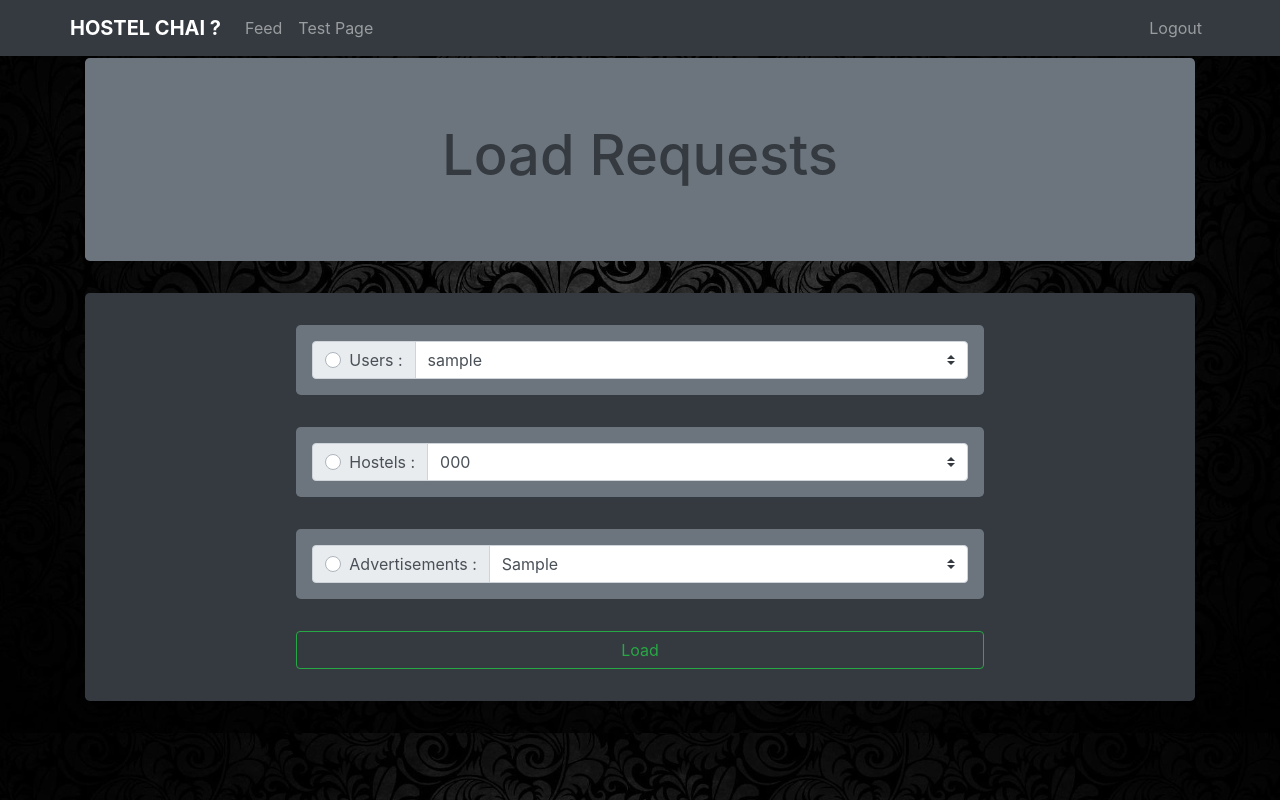
After one commit to hmimusc/HostelChai, a Django app: template templates/main_app/requests_loader_page.html in a window 1280 px wide. The commit adds this page. Run offline with Django 3.2, Linux system fonts and the light colour scheme; tables that the repository leaves empty hold one stand-in row (values such as "Sample post"); the template is opened without the code that fills it: values that come from a table or form of the project are taken from there, most other values are stand-ins (such as "Sample title", 1, 10 or a date in 2020); parts of the project's set-up code (start-up, migrations or seed data) failed here and were passed over; some libraries are stand-ins or nearby versions.

Commit message:
HM Imu SC

```diff
--- a/main_app/urls.py
+++ b/main_app/urls.py
@@ -1,4 +1,6 @@
 from django.urls import path
+from django.conf import settings
+from django.conf.urls.static import static
 from . import views
 
 app_name = 'main_app'
@@ -7,6 +9,7 @@ urlpatterns = [
     path('', views.landing_page, name='landing_page'),
     path('setup_admin_page/', views.setup_admin_page, name='setup_admin_page'),
     path('setup_admin/', views.setup_admin, name='setup_admin'),
+    path('requests_loader_page/', views.requests_loader_page, name='requests_loader_page'),
     path('admin_hostel_loader_page/', views.admin_hostel_loader_page, name='admin_hostel_loader_page'),
     path('login_page/', views.login_page, name='login_page'),
     path('login/', views.login, name='login'),
@@ -19,3 +22,4 @@ urlpatterns = [
     path('add_hostel/', views.add_hostel, name='add_hostel'),
     path('test_page/', views.test_page, name='test_page'),
 ]
+# + static(settings.MEDIA_URL, document_root=settings.MEDIA_ROOT)
--- a/statics/main_app/css/page_template.css
+++ b/statics/main_app/css/page_template.css
@@ -7,6 +7,16 @@
     padding-bottom: 16px;
 }
 
+.jumbotron_suffix_unified{
+    padding-top: 32px;
+    padding-bottom: 32px;
+}
+
+.jumbotron_suffix_inner{
+    padding: 16px;
+    padding-bottom: 16px;
+}
+
 /*.bg_custom{*/
 /*    background-color: #001a3e;*/
 /*    color: #ffffff;*/
--- /dev/null
+++ b/statics/main_app/js/requests_loader_page.js
@@ -0,0 +1,7 @@
+radio = document.getElementsByName('customRadio');
+
+for (let i=0; i<radio.length; i++){
+    radio[i].addEventListener('change', function () {
+        console.log(radio[i].value)
+    });
+}
--- a/templates/main_app/admin_hostel_loader_page.html
+++ b/templates/main_app/admin_hostel_loader_page.html
@@ -16,7 +16,5 @@
     {% endblock %}
 
     {% block main_block %}
-        <div class="jumbotron bg-secondary text-dark">
-            <h1 class="text-center header">Load Hostel</h1>
-        </div>
+
     {% endblock %}
--- a/templates/main_app/page_template.html
+++ b/templates/main_app/page_template.html
@@ -27,7 +27,7 @@
                     {% elif user_type == 'S' %}
                         <li class="nav-item"><a class="nav-link" href="#">Find a Hostel</a></li>
                     {% elif user_type == 'A' %}
-                        <li class="nav-item"><a class="nav-link" href="{% url 'main_app:admin_hostel_loader_page' %}">Hostels</a></li>
+                        <li class="nav-item"><a class="nav-link" href="{% url 'main_app:requests_loader_page' %}">Approval requests</a></li>
                     {% endif %}
 
                     <li class="nav-item"><a class="nav-link" href="{% url 'main_app:test_page' %}">Test Page</a></li>
--- /dev/null
+++ b/templates/main_app/requests_loader_page.html
@@ -0,0 +1,101 @@
+<!DOCTYPE html>
+{% extends "main_app/page_template.html" %}
+
+    {% load static %}
+
+    {% block title %}
+        Hostel Chai ?
+    {% endblock %}
+
+    {% block my_stylesheet %}
+        <link rel="stylesheet" href="{% static "main_app/stylesheets/requests_loader_page.css" %}">
+    {% endblock %}
+
+    {% block my_js %}
+        <script src="{% static "main_app/js/requests_loader_page.js" %}"></script>
+    {% endblock %}
+
+    {% block main_block %}
+        <div class="jumbotron bg-secondary text-dark">
+            <h1 class="text-center header">Load Requests</h1>
+        </div>
+
+        <form class="form-group" action="#" method="post">
+            {% csrf_token %}
+
+            <div class="jumbotron jumbotron_suffix_unified bg-dark">
+                <div class="row">
+                    <div class="col-2">
+
+                    </div>
+                    <div class="col">
+                        <div class="jumbotron jumbotron_suffix_inner bg-secondary">
+                            <div class="input-group">
+                                <div class="input-group-prepend">
+                                    <div class="input-group-text">
+                                        <div class="custom-control custom-radio">
+                                            <input class="custom-control-input" id="radio_user" type="radio" name="req_type" {{ checked.0 }}>
+                                            <label class="custom-control-label" for="radio_user">Users :</label>
+                                        </div>
+                                    </div>
+                                </div>
+                                 <select class="form-control custom-select" name="user_id" id="user_id">
+                                    {% for id in users %}
+                                        <option value="{{ id }}">{{ id }}</option>
+                                    {% endfor %}
+                                </select>
+                            </div>
+                        </div>
+                        <div class="jumbotron jumbotron_suffix_inner bg-secondary">
+                            <div class="input-group">
+                                <div class="input-group-prepend">
+                                    <div class="input-group-text">
+                                        <div class="custom-control custom-radio">
+                                            <input class="custom-control-input" id="radio_hostel" type="radio" name="req_type" {{ checked.1 }}>
+                                            <label class="custom-control-label" for="radio_hostel">Hostels :</label>
+                                        </div>
+                                    </div>
+                                </div>
+                                 <select class="form-control custom-select" name="hostel_id" id="hostel_id">
+                                    {% for id in hostels %}
+                                        <option value="{{ id }}">{{ id }}</option>
+                                    {% endfor %}
+                                </select>
+                            </div>
+                        </div>
+                        <div class="jumbotron jumbotron_suffix_inner bg-secondary">
+                            <div class="input-group">
+                                <div class="input-group-prepend">
+                                    <div class="input-group-text">
+                                        <div class="custom-control custom-radio">
+                                            <input class="custom-control-input" id="radio_ads" type="radio" name="req_type" {{ checked.2 }}>
+                                            <label class="custom-control-label" for="radio_ads">Advertisements :</label>
+                                        </div>
+                                    </div>
+                                </div>
+                                 <select class="form-control custom-select" name="ads_id" id="ads_id">
+                                    {% for id in ads %}
+                                        <option value="{{ id }}">{{ id }}</option>
+                                    {% endfor %}
+                                </select>
+                            </div>
+                        </div>
+                        <input class="form-control btn btn-outline-success btn-block" type="submit" value="Load">
+                    </div>
+                    <div class="col-2">
+
+                    </div>
+                </div>
+            </div>
+        </form>
+
+{#        <div class="custom-control custom-radio">#}
+{#            <input type="radio" id="c1" name="customRadio" class="custom-control-input" value="1">#}
+{#            <label class="custom-control-label" for="c1">Toggle this custom radio</label>#}
+{#        </div>#}
+{#        <div class="custom-control custom-radio">#}
+{#            <input type="radio" id="c2" name="customRadio" class="custom-control-input" value="2">#}
+{#            <label class="custom-control-label" for="c2">Or toggle this other custom radio</label>#}
+{#        </div>#}
+
+    {% endblock %}
--- a/test.py
+++ b/test.py
@@ -13,6 +13,7 @@ main_app_media_dir = os.path.join(media_files_dir, 'main_app')
 print(f'{base_dir}')
 print(f'{media_files_dir}')
 print(f'{main_app_media_dir}')
+print(f'{main_app_media_dir}\\H-1_HOS-2_electbill.png')
 
 # path_to_save = utilities.process_path_to_save(main_app_media_dir)
 #
```
Also changed, not shown: main_app/views.py (+54 -5 lines), statics/main_app/js/test_page.js (added, +11 -0 lines), templates/main_app/test_page.html (+64 -52 lines), statics/media/main_app/garbage.txt (added).
